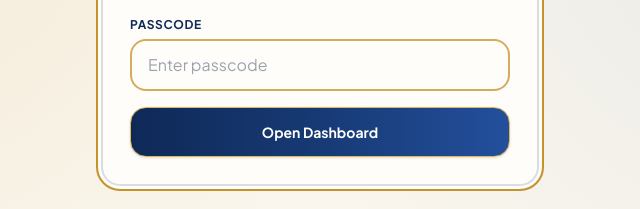
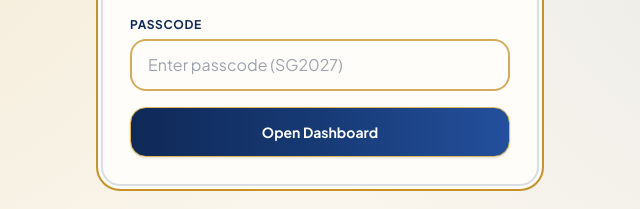
Before and after one commit to jmsuatengco22-max/silvestre-gatmaitan, a plain HTML site: page admin.html in a window 1280 px wide. Shown: the part 276-485 px from the top of the page, 320-960 px from the left. Drawn offline with nearby package versions, Linux system fonts and the light colour scheme; a web font is replaced by a local one.

Commit message:
Update admin.html

```diff
--- a/admin.html
+++ b/admin.html
@@ -121,7 +121,7 @@
       <input
         id="passcodeInput"
         type="password"
-        placeholder="Enter passcode"
+        placeholder="Enter passcode (SG2027)"
         class="w-full px-4 py-3 rounded-2xl bg-ivory-50 border-2 border-gold-500/75 text-royal-950 focus:outline-none focus:border-royal-800"
       />
       <p id="passcodeErr" class="hidden text-xs font-semibold text-red-700 mt-2">
```
